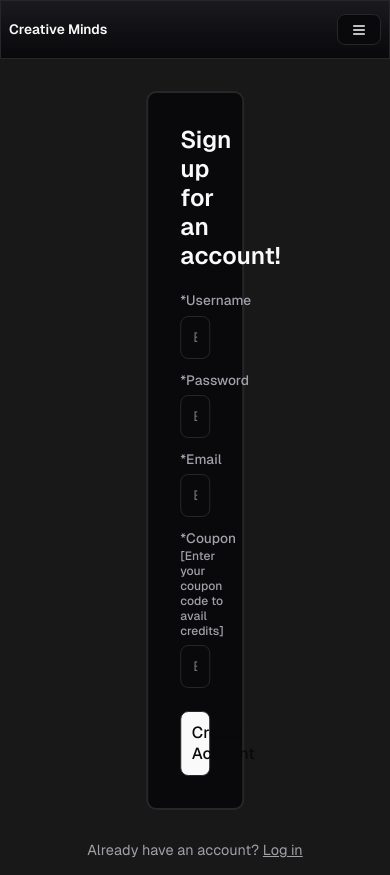
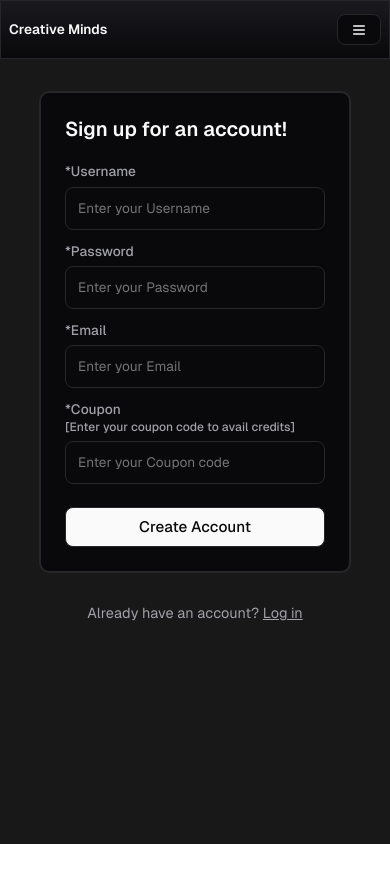
Before and after one commit to Vishal-Pattar/MindCare, a React (Create React App) app: page /register in a window 390 px wide. After the commit the page ends 844 px from the top, so only its background shows below. Built offline with nearby package versions, Linux system fonts and the light colour scheme.

Commit message:
Updated SignBox.css

```diff
--- a/src/components/SignBox/SignBox.css
+++ b/src/components/SignBox/SignBox.css
@@ -17,7 +17,7 @@
 }
 
 .signbox__title {
-  font-size: 1.5rem;
+  font-size: 1.25rem;
   font-family: "Geist-SemiBold", sans-serif;
   user-select: none;
   margin-bottom: 1rem;
@@ -101,3 +101,46 @@
   text-decoration: underline;
   color: var(--color-text-secondary);
 }
+
+/* Media Queries */
+
+/* For tablets */
+@media (min-width: 768px) and (max-width: 1024px) {
+  .signbox__container {
+    width: 50vw;
+    padding: 2rem;
+  }
+
+  .signbox__title {
+    font-size: 1.5rem;
+  }
+
+  .signbox__button {
+    font-size: 1.1rem;
+    padding: 0.75rem;
+  }
+}
+
+/* For large screens */
+@media (min-width: 1025px) {
+  .signbox__container {
+    width: 25vw;
+  }
+}
+
+/* For small devices */
+@media (max-width: 767px) {
+  .signbox__container {
+    width: 80vw;
+    padding: 1.5rem;
+  }
+
+  .signbox__title {
+    font-size: 1.25rem;
+  }
+
+  .signbox__button {
+    font-size: 0.95rem;
+    padding: 0.6rem;
+  }
+}
```
